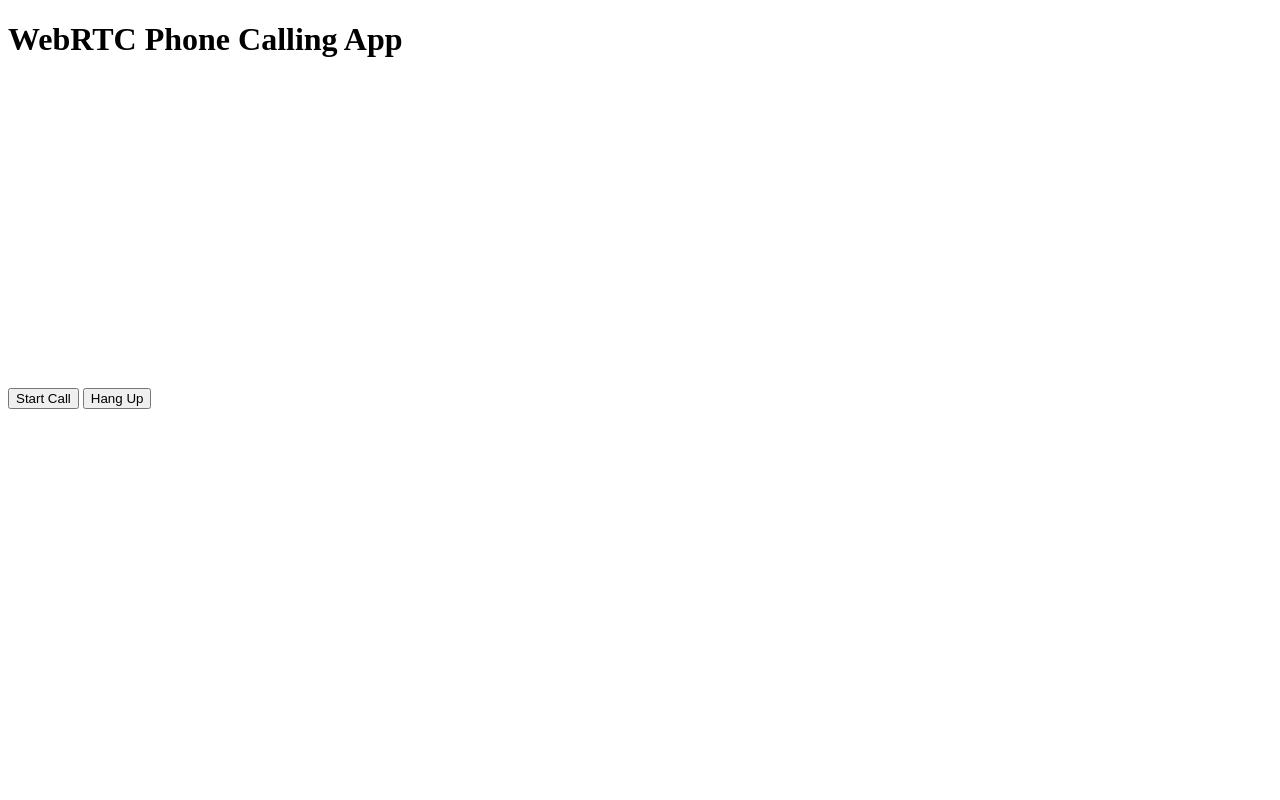
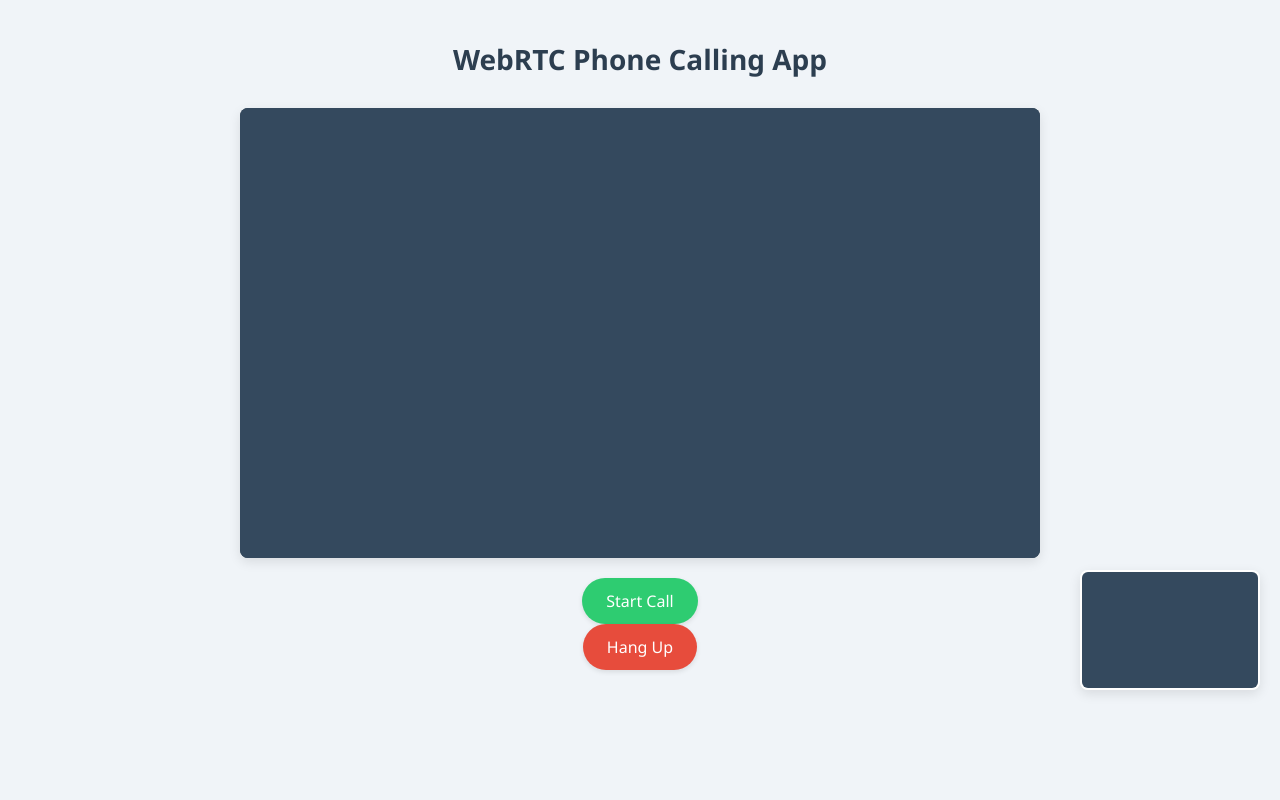
Before and after one commit to Nsaini772/Hackathon, a Flask app: page / in a window 1280 px wide. Run offline with Flask 2, Linux system fonts and the light colour scheme; some libraries are stand-ins or nearby versions.

Commit message:
update style

```diff
--- /dev/null
+++ b/style.css
@@ -0,0 +1,129 @@
+/* Main Styling */
+* {
+    margin: 0;
+    padding: 0;
+    box-sizing: border-box;
+    font-family: 'Segoe UI', Tahoma, Geneva, Verdana, sans-serif;
+  }
+
+  body {
+    background-color: #f0f4f8;
+    min-height: 100vh;
+    display: flex;
+    flex-direction: column;
+    align-items: center;
+    padding: 20px;
+  }
+
+  h1 {
+    color: #2c3e50;
+    margin: 20px 0 30px;
+    text-align: center;
+    font-size: 28px;
+  }
+
+  /* Video Container Styling */
+  #local-video-container, #remote-video-container {
+    position: relative;
+    margin-bottom: 20px;
+    border-radius: 8px;
+    overflow: hidden;
+    box-shadow: 0 4px 12px rgba(0,0,0,0.1);
+  }
+
+  #remote-video-container {
+    width: 100%;
+    max-width: 800px;
+    height: 450px;
+    background-color: #2c3e50;
+  }
+
+  #local-video-container {
+    position: absolute;
+    bottom: 90px;
+    right: 20px;
+    width: 180px;
+    height: 120px;
+    z-index: 10;
+    border: 2px solid #fff;
+  }
+
+  @media (max-width: 768px) {
+    #remote-video-container {
+      height: 350px;
+    }
+
+    #local-video-container {
+      width: 120px;
+      height: 90px;
+    }
+  }
+
+  /* Video Element Styling */
+  video {
+    width: 100%;
+    height: 100%;
+    object-fit: cover;
+    background-color: #34495e;
+  }
+
+  /* Button Controls */
+  .controls {
+    display: flex;
+    justify-content: center;
+    gap: 20px;
+    width: 100%;
+    margin-top: 20px;
+  }
+
+  button {
+    padding: 12px 24px;
+    font-size: 16px;
+    border: none;
+    border-radius: 50px;
+    cursor: pointer;
+    transition: all 0.3s ease;
+    color: white;
+    font-weight: 500;
+    outline: none;
+    box-shadow: 0 2px 5px rgba(0,0,0,0.1);
+  }
+
+  #start-call {
+    background-color: #2ecc71;
+  }
+
+  #start-call:hover {
+    background-color: #27ae60;
+  }
+
+  #hang-up {
+    background-color: #e74c3c;
+  }
+
+  #hang-up:hover {
+    background-color: #c0392b;
+  }
+
+  /* Connection Status */
+  .status {
+    margin-top: 15px;
+    padding: 8px 16px;
+    border-radius: 4px;
+    text-align: center;
+    font-size: 14px;
+    background-color: #f8f9fa;
+    color: #2c3e50;
+  }
+
+  /* Responsive Design */
+  @media (max-width: 480px) {
+    h1 {
+      font-size: 24px;
+    }
+
+    button {
+      padding: 10px 20px;
+      font-size: 14px;
+    }
+  }
--- a/templates/index.html
+++ b/templates/index.html
@@ -3,6 +3,7 @@
 <head>
     <meta charset="UTF-8">
     <meta name="viewport" content="width=device-width, initial-scale=1.0">
+    <link rel="stylesheet" href="style.css">
     <title>WebRTC Phone Call</title>
 </head>
 <body>
```
